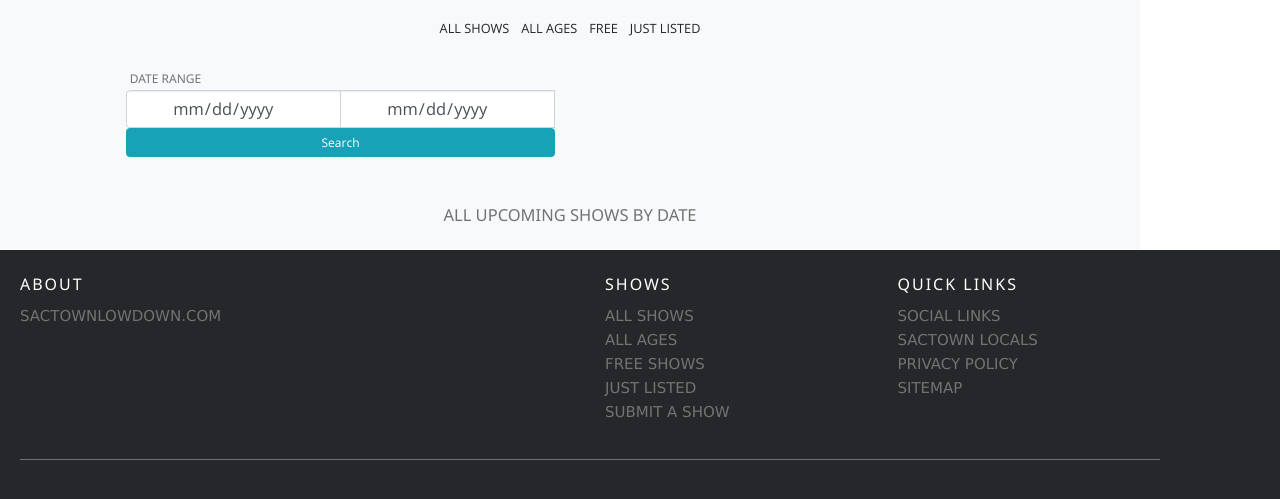
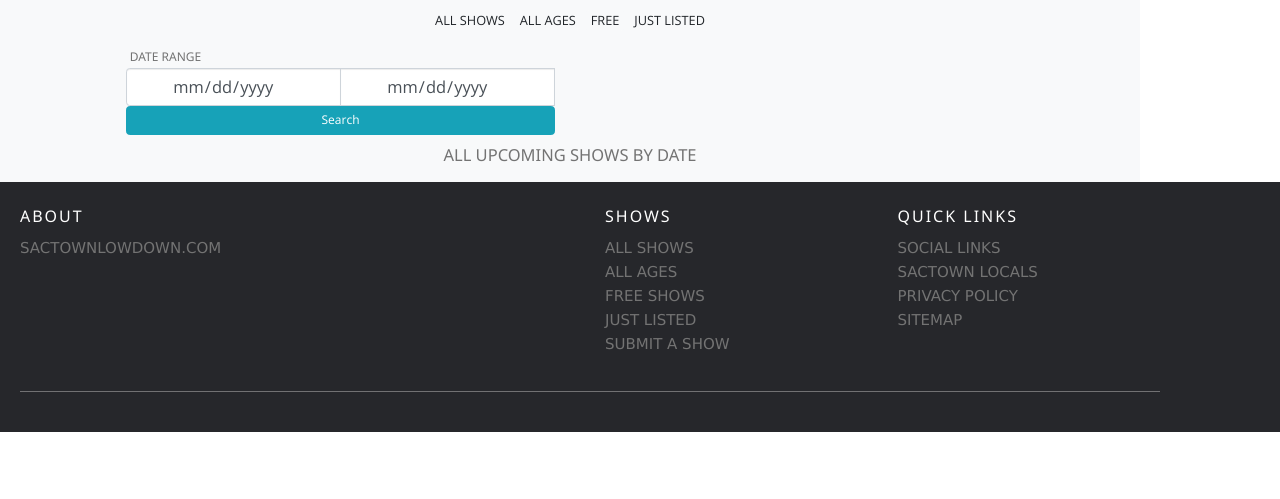
Before and after one commit to Deserlo/sacshows, a Flask app: page / in a window 1280 px wide. Shown: the part 160-659 px from the top of the page. Run offline with Flask 2, Linux system fonts and the light colour scheme; data that the repository does not hold is empty; some libraries are stand-ins or nearby versions; some web fonts are replaced.

Commit message:
removed margin and padding from sticky container

```diff
--- a/web/static/sac.css
+++ b/web/static/sac.css
@@ -173,7 +173,7 @@ a.hero__link:hover {
   top: 0;
   z-index: 500;
   background: #f8f9fa;
-  padding: 1em 1em;
+  padding: .5rem 1rem;
 }
 
 .container__sticky__title {
@@ -201,8 +201,8 @@ a.hero__link:hover {
 
 /*bootstrap*/
 .form-group {
-  margin-top: 1rem;
-  margin-bottom: 2.5rem;
+  margin-top: 0;
+  margin-bottom: 0;
   font-size: 1rem;
 }
 
@@ -322,7 +322,7 @@ a  {
 }
 
 .btn {
-  padding: .2rem;
+  padding: 0 .3rem;
   font-size: .85rem;
 }
 
```
